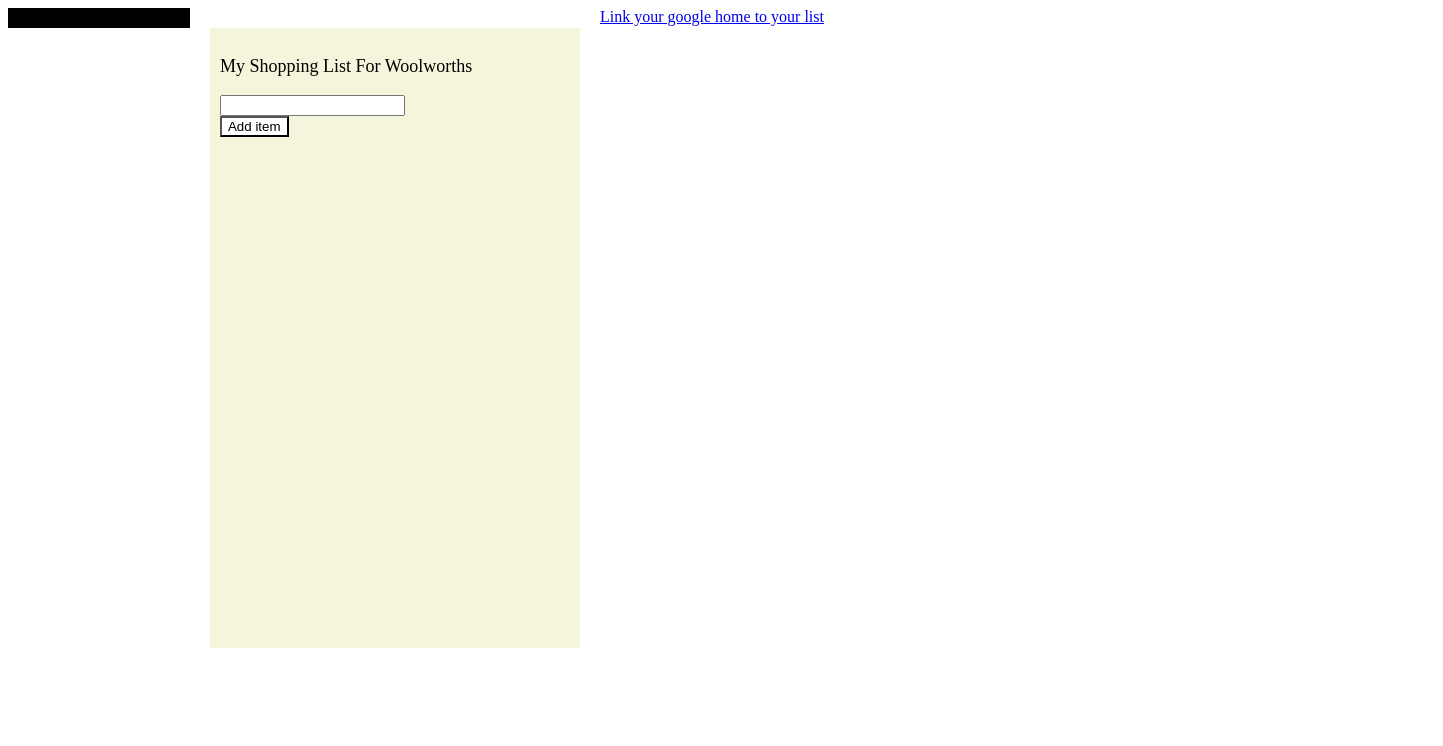
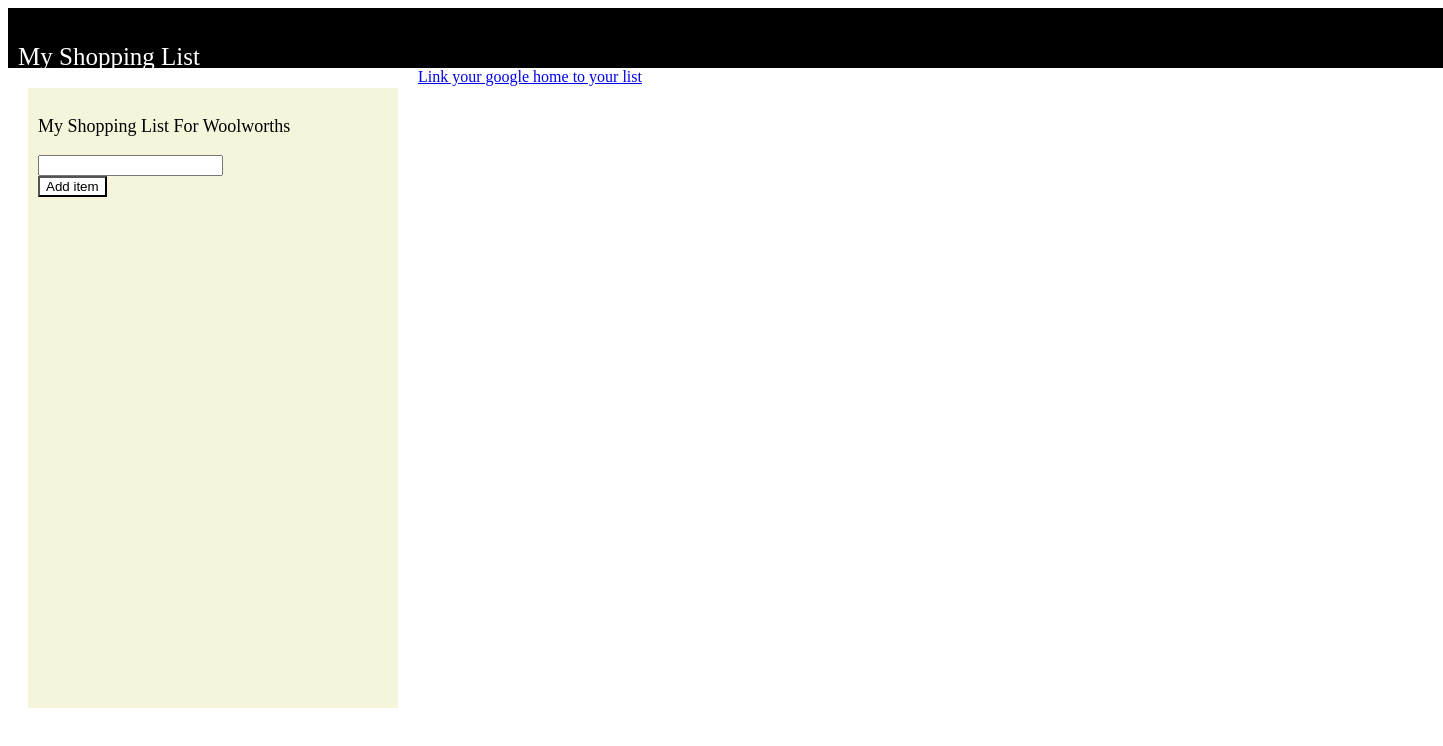
Before and after one commit to myshoppinglist/woolworthslist.html, a plain HTML site: page index.html in a window 1280 px wide. Shown: the whole page, 1443 px wide, since content can reach past the window. Drawn offline with Linux system fonts and the light colour scheme.

Commit message:
Update index.html

```diff
--- a/index.html
+++ b/index.html
@@ -26,9 +26,11 @@
  </script>
  <style>
   .header {
-    height: 20px;
+    height: 40px;
+    width: 1415px;
     background-color:black;
     float: left;
+    padding: 10px;
     color: white;
     text-align:left;
     font-size:25px;
```
